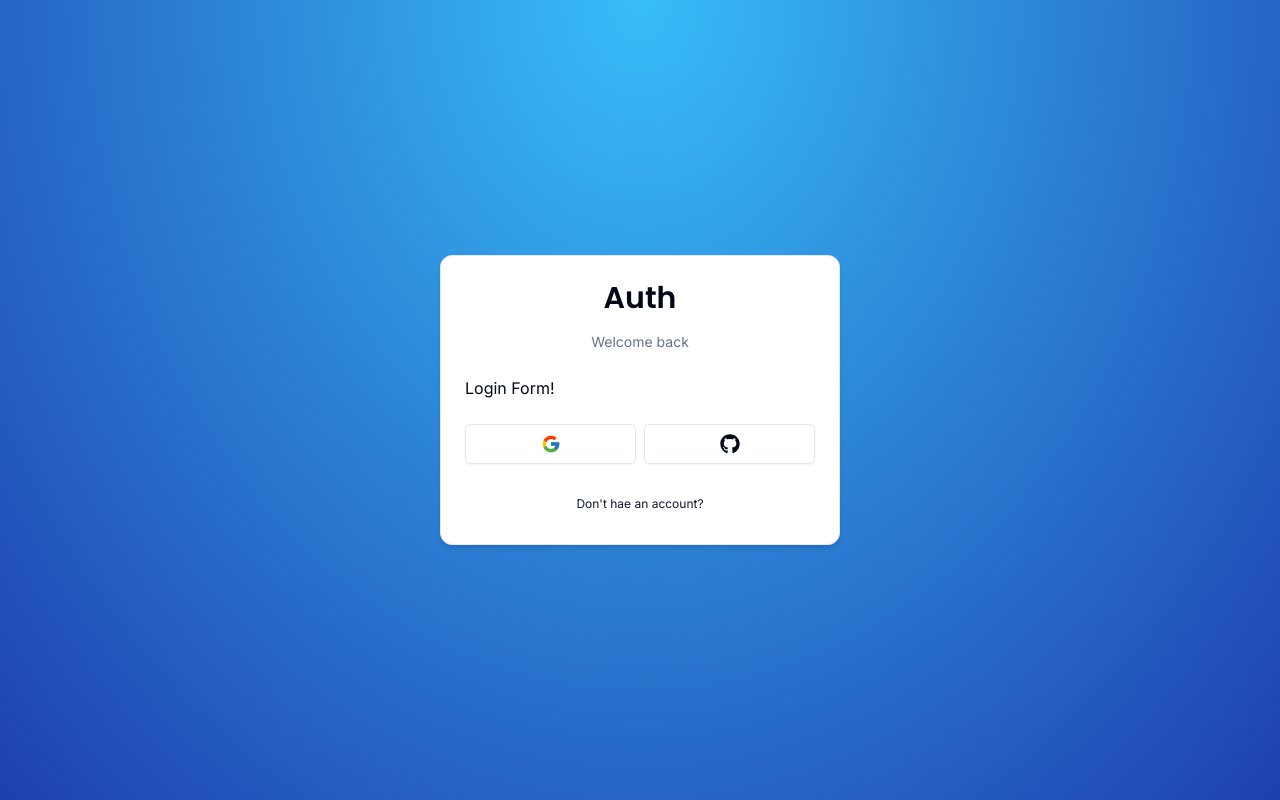
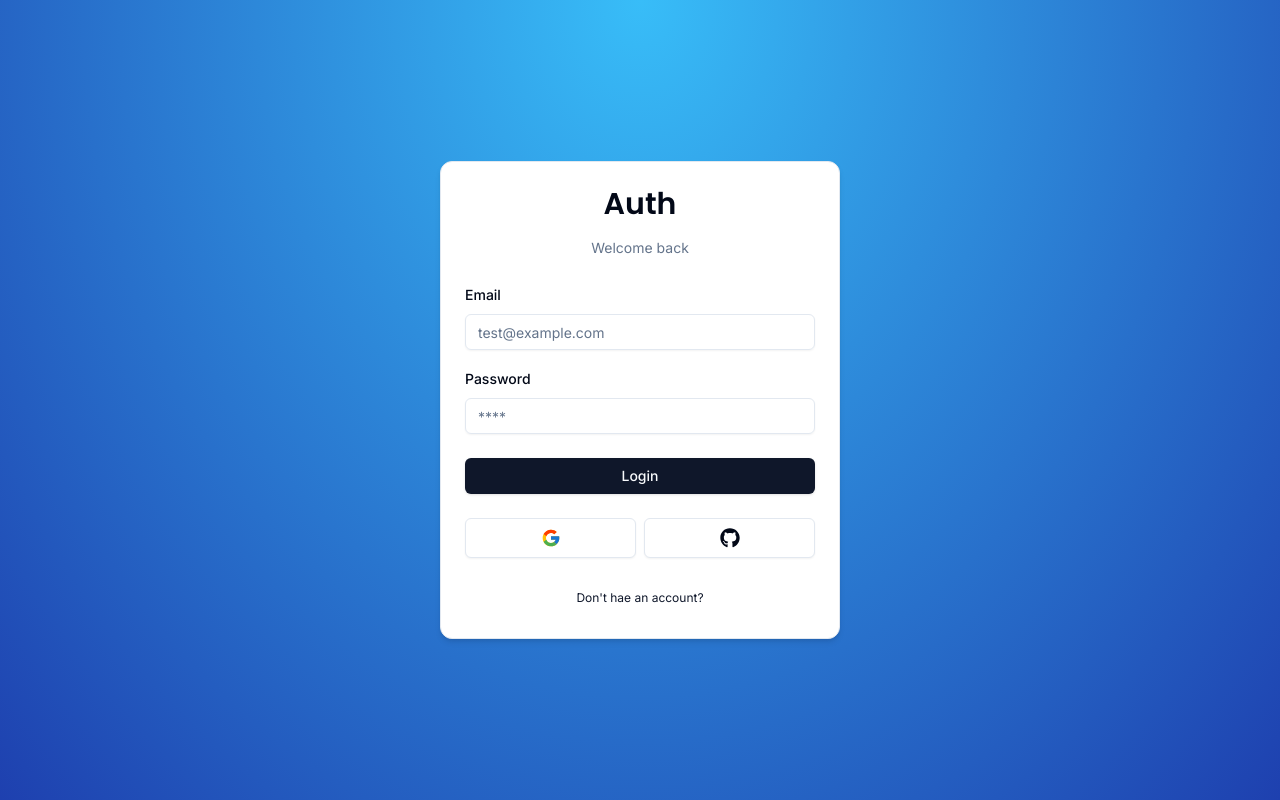
Before and after one commit to SeungYn/NextAuth, a Next.js app: page /auth/login in a window 1280 px wide. Built offline with nearby package versions, Linux system fonts and the light colour scheme.

Commit message:
feat: loginform

```diff
--- /dev/null
+++ b/components/FormError.tsx
@@ -0,0 +1,15 @@
+import { ExclamationTriangleIcon } from '@radix-ui/react-icons';
+
+type FormErrorProps = {
+  message?: string;
+};
+
+export const FormError = ({ message }: FormErrorProps) => {
+  if (!message) return null;
+  return (
+    <div className='bg-destructive/15 p-3 rounded-md flex items-center gap-x-2 text-sm text-destructive'>
+      <ExclamationTriangleIcon className='h-4 w-4' />
+      <p>{message}</p>
+    </div>
+  );
+};
--- /dev/null
+++ b/components/FormSuccess.tsx
@@ -0,0 +1,15 @@
+import { CheckCircledIcon } from '@radix-ui/react-icons';
+
+type FormErrorProps = {
+  message?: string;
+};
+
+export const FormSuccess = ({ message }: FormErrorProps) => {
+  if (!message) return null;
+  return (
+    <div className='bg-emerald-500/15 p-3 rounded-md flex items-center gap-x-2 text-sm text-emerald-500'>
+      <CheckCircledIcon className='h-4 w-4' />
+      <p>{message}</p>
+    </div>
+  );
+};
--- a/components/auth/LoginForm.tsx
+++ b/components/auth/LoginForm.tsx
@@ -1,6 +1,35 @@
+'use client';
+import * as z from 'zod';
+import { useForm } from 'react-hook-form';
 import CardWrapper from './CardWrapper';
+import { zodResolver } from '@hookform/resolvers/zod';
+import { LoginSchema } from '@/schemas';
+import {
+  Form,
+  FormControl,
+  FormField,
+  FormItem,
+  FormLabel,
+  FormMessage,
+} from '@/components/ui/form';
+import { Input } from '../ui/input';
+import { Button } from '../ui/button';
+import { FormError } from '../FormError';
+import { FormSuccess } from '../FormSuccess';
 
 export default function LoginForm() {
+  const form = useForm<z.infer<typeof LoginSchema>>({
+    resolver: zodResolver(LoginSchema),
+    defaultValues: {
+      email: '',
+      password: '',
+    },
+  });
+
+  const onSubmit = (values: z.infer<typeof LoginSchema>) => {
+    console.log(values);
+  };
+
   return (
     <CardWrapper
       headerLabel='Welcome back'
@@ -8,7 +37,47 @@
       backButtonHref='/auth/register'
       showSocial
     >
-      Login Form!
+      <Form {...form}>
+        <form onSubmit={form.handleSubmit(onSubmit)} className='space-y-6'>
+          <div className='space-y-4'>
+            <FormField
+              control={form.control}
+              name='email'
+              render={({ field }) => (
+                <FormItem>
+                  <FormLabel>Email</FormLabel>
+                  <FormControl>
+                    <Input
+                      {...field}
+                      placeholder='test@example.com'
+                      type='email'
+                    />
+                  </FormControl>
+                  <FormMessage />
+                </FormItem>
+              )}
+            ></FormField>
+            <FormField
+              control={form.control}
+              name='password'
+              render={({ field }) => (
+                <FormItem>
+                  <FormLabel>Password</FormLabel>
+                  <FormControl>
+                    <Input {...field} placeholder='****' type='password' />
+                  </FormControl>
+                  <FormMessage />
+                </FormItem>
+              )}
+            ></FormField>
+          </div>
+          <FormError message='' />
+          <FormSuccess message='' />
+          <Button type='submit' className='w-full'>
+            Login
+          </Button>
+        </form>
+      </Form>
     </CardWrapper>
   );
 }
--- /dev/null
+++ b/components/ui/form.tsx
@@ -0,0 +1,176 @@
+import * as React from "react"
+import * as LabelPrimitive from "@radix-ui/react-label"
+import { Slot } from "@radix-ui/react-slot"
+import {
+  Controller,
+  ControllerProps,
+  FieldPath,
+  FieldValues,
+  FormProvider,
+  useFormContext,
+} from "react-hook-form"
+
+import { cn } from "@/lib/utils"
+import { Label } from "@/components/ui/label"
+
+const Form = FormProvider
+
+type FormFieldContextValue<
+  TFieldValues extends FieldValues = FieldValues,
+  TName extends FieldPath<TFieldValues> = FieldPath<TFieldValues>
+> = {
+  name: TName
+}
+
+const FormFieldContext = React.createContext<FormFieldContextValue>(
+  {} as FormFieldContextValue
+)
+
+const FormField = <
+  TFieldValues extends FieldValues = FieldValues,
+  TName extends FieldPath<TFieldValues> = FieldPath<TFieldValues>
+>({
+  ...props
+}: ControllerProps<TFieldValues, TName>) => {
+  return (
+    <FormFieldContext.Provider value={{ name: props.name }}>
+      <Controller {...props} />
+    </FormFieldContext.Provider>
+  )
+}
+
+const useFormField = () => {
+  const fieldContext = React.useContext(FormFieldContext)
+  const itemContext = React.useContext(FormItemContext)
+  const { getFieldState, formState } = useFormContext()
+
+  const fieldState = getFieldState(fieldContext.name, formState)
+
+  if (!fieldContext) {
+    throw new Error("useFormField should be used within <FormField>")
+  }
+
+  const { id } = itemContext
+
+  return {
+    id,
+    name: fieldContext.name,
+    formItemId: `${id}-form-item`,
+    formDescriptionId: `${id}-form-item-description`,
+    formMessageId: `${id}-form-item-message`,
+    ...fieldState,
+  }
+}
+
+type FormItemContextValue = {
+  id: string
+}
+
+const FormItemContext = React.createContext<FormItemContextValue>(
+  {} as FormItemContextValue
+)
+
+const FormItem = React.forwardRef<
+  HTMLDivElement,
+  React.HTMLAttributes<HTMLDivElement>
+>(({ className, ...props }, ref) => {
+  const id = React.useId()
+
+  return (
+    <FormItemContext.Provider value={{ id }}>
+      <div ref={ref} className={cn("space-y-2", className)} {...props} />
+    </FormItemContext.Provider>
+  )
+})
+FormItem.displayName = "FormItem"
+
+const FormLabel = React.forwardRef<
+  React.ElementRef<typeof LabelPrimitive.Root>,
+  React.ComponentPropsWithoutRef<typeof LabelPrimitive.Root>
+>(({ className, ...props }, ref) => {
+  const { error, formItemId } = useFormField()
+
+  return (
+    <Label
+      ref={ref}
+      className={cn(error && "text-destructive", className)}
+      htmlFor={formItemId}
+      {...props}
+    />
+  )
+})
+FormLabel.displayName = "FormLabel"
+
+const FormControl = React.forwardRef<
+  React.ElementRef<typeof Slot>,
+  React.ComponentPropsWithoutRef<typeof Slot>
+>(({ ...props }, ref) => {
+  const { error, formItemId, formDescriptionId, formMessageId } = useFormField()
+
+  return (
+    <Slot
+      ref={ref}
+      id={formItemId}
+      aria-describedby={
+        !error
+          ? `${formDescriptionId}`
+          : `${formDescriptionId} ${formMessageId}`
+      }
+      aria-invalid={!!error}
+      {...props}
+    />
+  )
+})
+FormControl.displayName = "FormControl"
+
+const FormDescription = React.forwardRef<
+  HTMLParagraphElement,
+  React.HTMLAttributes<HTMLParagraphElement>
+>(({ className, ...props }, ref) => {
+  const { formDescriptionId } = useFormField()
+
+  return (
+    <p
+      ref={ref}
+      id={formDescriptionId}
+      className={cn("text-[0.8rem] text-muted-foreground", className)}
+      {...props}
+    />
+  )
+})
+FormDescription.displayName = "FormDescription"
+
+const FormMessage = React.forwardRef<
+  HTMLParagraphElement,
+  React.HTMLAttributes<HTMLParagraphElement>
+>(({ className, children, ...props }, ref) => {
+  const { error, formMessageId } = useFormField()
+  const body = error ? String(error?.message) : children
+
+  if (!body) {
+    return null
+  }
+
+  return (
+    <p
+      ref={ref}
+      id={formMessageId}
+      className={cn("text-[0.8rem] font-medium text-destructive", className)}
+      {...props}
+    >
+      {body}
+    </p>
+  )
+})
+FormMessage.displayName = "FormMessage"
+
+export {
+  useFormField,
+  Form,
+  FormItem,
+  FormLabel,
+  FormControl,
+  FormDescription,
+  FormMessage,
+  FormField,
+}
--- /dev/null
+++ b/components/ui/input.tsx
@@ -0,0 +1,25 @@
+import * as React from "react"
+
+import { cn } from "@/lib/utils"
+
+export interface InputProps
+  extends React.InputHTMLAttributes<HTMLInputElement> {}
+
+const Input = React.forwardRef<HTMLInputElement, InputProps>(
+  ({ className, type, ...props }, ref) => {
+    return (
+      <input
+        type={type}
+        className={cn(
+          "flex h-9 w-full rounded-md border border-input bg-transparent px-3 py-1 text-sm shadow-sm transition-colors file:border-0 file:bg-transparent file:text-sm file:font-medium placeholder:text-muted-foreground focus-visible:outline-none focus-visible:ring-1 focus-visible:ring-ring disabled:cursor-not-allowed disabled:opacity-50",
+          className
+        )}
+        ref={ref}
+        {...props}
+      />
+    )
+  }
+)
+Input.displayName = "Input"
+
+export { Input }
--- /dev/null
+++ b/components/ui/label.tsx
@@ -0,0 +1,26 @@
+"use client"
+
+import * as React from "react"
+import * as LabelPrimitive from "@radix-ui/react-label"
+import { cva, type VariantProps } from "class-variance-authority"
+
+import { cn } from "@/lib/utils"
+
+const labelVariants = cva(
+  "text-sm font-medium leading-none peer-disabled:cursor-not-allowed peer-disabled:opacity-70"
+)
+
+const Label = React.forwardRef<
+  React.ElementRef<typeof LabelPrimitive.Root>,
+  React.ComponentPropsWithoutRef<typeof LabelPrimitive.Root> &
+    VariantProps<typeof labelVariants>
+>(({ className, ...props }, ref) => (
+  <LabelPrimitive.Root
+    ref={ref}
+    className={cn(labelVariants(), className)}
+    {...props}
+  />
+))
+Label.displayName = LabelPrimitive.Root.displayName
+
+export { Label }
--- a/package.json
+++ b/package.json
@@ -9,16 +9,20 @@
     "lint": "next lint"
   },
   "dependencies": {
+    "@hookform/resolvers": "^3.3.4",
     "@radix-ui/react-icons": "^1.3.0",
+    "@radix-ui/react-label": "^2.0.2",
     "@radix-ui/react-slot": "^1.0.2",
     "class-variance-authority": "^0.7.0",
     "clsx": "^2.1.0",
     "next": "14.2.1",
     "react": "^18",
     "react-dom": "^18",
+    "react-hook-form": "^7.51.3",
     "react-icons": "^5.1.0",
     "tailwind-merge": "^2.2.2",
-    "tailwindcss-animate": "^1.0.7"
+    "tailwindcss-animate": "^1.0.7",
+    "zod": "^3.22.5"
   },
   "devDependencies": {
     "@types/node": "^20",
--- /dev/null
+++ b/schemas/index.ts
@@ -0,0 +1,10 @@
+import * as z from 'zod';
+
+export const LoginSchema = z.object({
+  email: z.string().email({
+    message: '이메일이 올바르지 않습니다.',
+  }),
+  password: z.string().min(1, {
+    message: 'Password is required',
+  }),
+});
```
Also changed, not shown: 1 other file (tests, documents, lock files or other folders).
